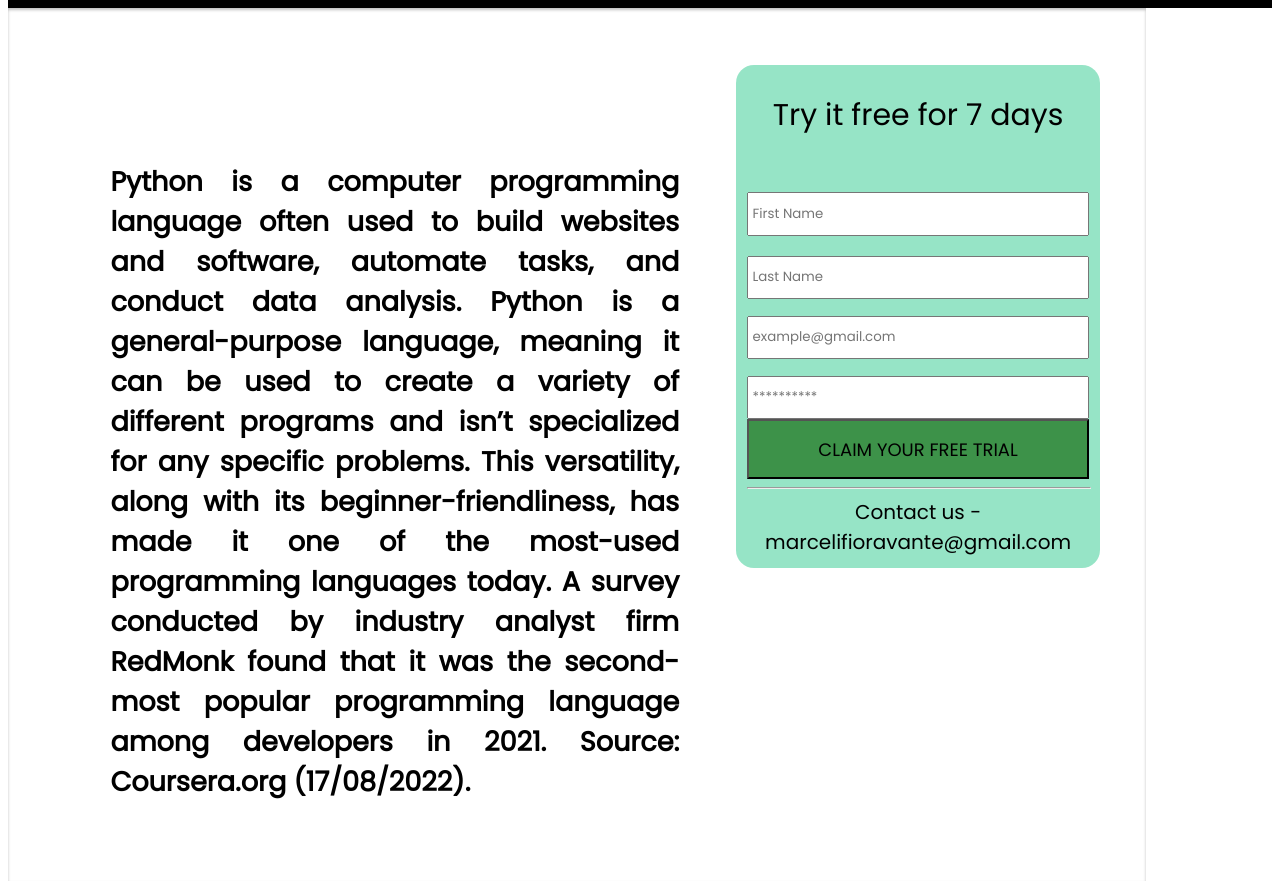
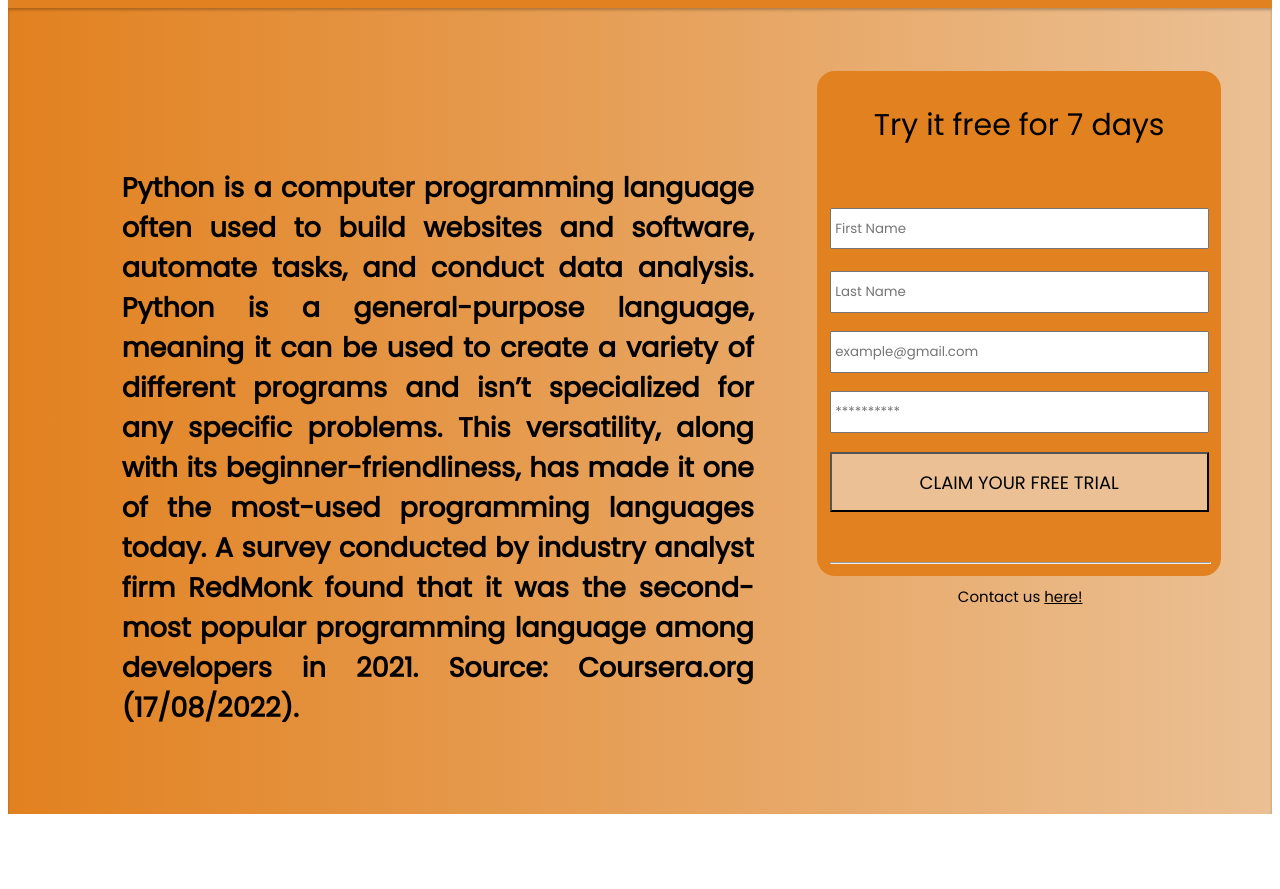
Before and after one commit to MarceliFioravante/Projeto_pagina_web, a plain HTML site: page index.html in a window 1280 px wide. Shown: the part 91-980 px from the top of the page. After the commit the page ends 913 px from the top, so only its background shows below. Drawn offline with Linux system fonts and the light colour scheme.

Commit message:
Alterações
Modificação de texto e no CSS.

```diff
--- a/css/style.css
+++ b/css/style.css
@@ -9,7 +9,7 @@ header {
     display:flex;
     justify-content: center;
     align-items: center;
-    background-color: black;
+    background-color: #e2811f;
 }
 
 header h1 {
@@ -17,11 +17,12 @@ header h1 {
 }
 
 main {
-    width: 90%;
-    min-height: 50vh;
+    width: 100%;
+    min-height: 100vh;
     display: flex;
     justify-content: center;
     box-shadow: inset 0px 2px 3px rgba(0, 0, 0, 0.25);
+    background: linear-gradient(90deg, #e2811f, #ebc094);
 }
 
 main .info {
@@ -40,7 +41,7 @@ main form {
     margin-top: 5%;
     width: 30%;
     height: 60vh;
-    background-color: #96e4c6;
+    background-color: #e2811f;
     box-shadow: 0px 3px 4px rgba(0, 0, 0, 0.4) inset 0px 4px 4px rgba(0, 0, 0, 0.25);
     border-radius: 18px;
     padding: 1%;
@@ -52,7 +53,7 @@ main form {
 
 main form .tryfree {
     display: flex;
-    background-color: #96e4c6;
+    background-color: #e2811f;
     justify-content: center;
     align-items: center;
     height: 50px;
@@ -114,7 +115,7 @@ main form .password-container {
 }
 
 main form button {
-    background: rgb(61, 146, 73);
+    background: #ebc094;
     display: flex;
     flex-direction: column;
     justify-content: center;
@@ -124,8 +125,8 @@ main form button {
     text-align: center;
     align-items: center;
     padding: 25px;
-    margin: auto;
     font-size: 18px;
+    margin-top: 5%;
 }
 
 main form button:hover {
@@ -140,15 +141,31 @@ main form footer {
 
 main form footer hr {
     width: 100%;
+    margin-top: 50px;
+    color: black;
 }
 
 main form footer span {
     color: black;
-    font-size: 20px;
+    font-size: 15px;
     align-items: center;
     text-align: center;
-    display: flex;
+    display:block;
     flex-direction: column;
     justify-content: center;
-    margin: auto;
+    width: 100%;
+    padding: 1px;
+    margin-top: 20px;
+    margin-bottom: 30px;
 }
+
+main form footer span a {
+    width: 80%;
+    color: black;
+    transition: 0.2s ease-in-out;
+}
+
+
+main form footer a:hover {
+    color: #18acfe;
+}
--- a/index.html
+++ b/index.html
@@ -1,5 +1,6 @@
 <!DOCTYPE html>
 <html lang="pt-br">
+
 <head>
     <meta charset="UTF-8">
     <meta http-equiv="X-UA-Compatible" content="IE=edge">
@@ -8,15 +9,23 @@
     <link rel="stylesheet" href="./css/style.css">
     <link rel="preconnect" href="https://fonts.googleapis.com">
     <link rel="preconnect" href="https://fonts.gstatic.com" crossorigin>
-    <link href="https://fonts.googleapis.com/css2?family=Nunito:wght@200;600;700&family=Poppins:wght@300;400&display=swap" rel="stylesheet">
+    <link
+        href="https://fonts.googleapis.com/css2?family=Nunito:wght@200;600;700&family=Poppins:wght@300;400&display=swap"
+        rel="stylesheet">
 </head>
+
 <body>
     <header>
         <h1>Learn to code with Python</h1>
     </header>
     <main>
         <section class="info">
-            <h2>Python is a computer programming language often used to build websites and software, automate tasks, and conduct data analysis. Python is a general-purpose language, meaning it can be used to create a variety of different programs and isn’t specialized for any specific problems. This versatility, along with its beginner-friendliness, has made it one of the most-used programming languages today. A survey conducted by industry analyst firm RedMonk found that it was the second-most popular programming language among developers in 2021. Source: Coursera.org (17/08/2022).</h2>
+            <h2>Python is a computer programming language often used to build websites and software, automate tasks, and
+                conduct data analysis. Python is a general-purpose language, meaning it can be used to create a variety
+                of different programs and isn’t specialized for any specific problems. This versatility, along with its
+                beginner-friendliness, has made it one of the most-used programming languages today. A survey conducted
+                by industry analyst firm RedMonk found that it was the second-most popular programming language among
+                developers in 2021. Source: Coursera.org (17/08/2022).</h2>
         </section>
         <form>
             <section class="tryfree">Try it free for 7 days</section>
@@ -35,9 +44,10 @@
             <button id="btn-claim">CLAIM YOUR FREE TRIAL</button>
             <footer>
                 <hr>
-                <span>Contact us  - marcelifioravante@gmail.com</span>
+                <span>Contact us <a href="#">here!</a></span>
             </footer>
         </form>
     </main>
 </body>
+
 </html>
```
